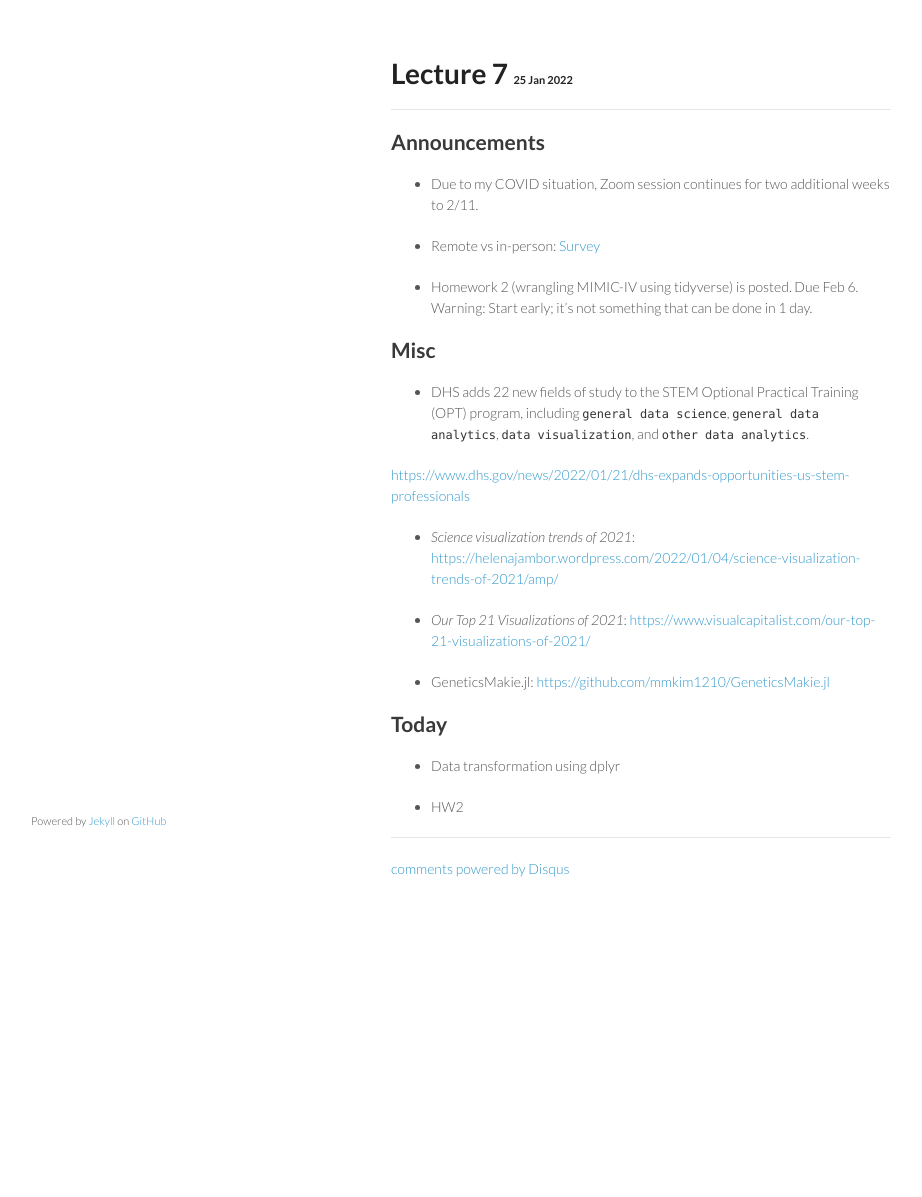
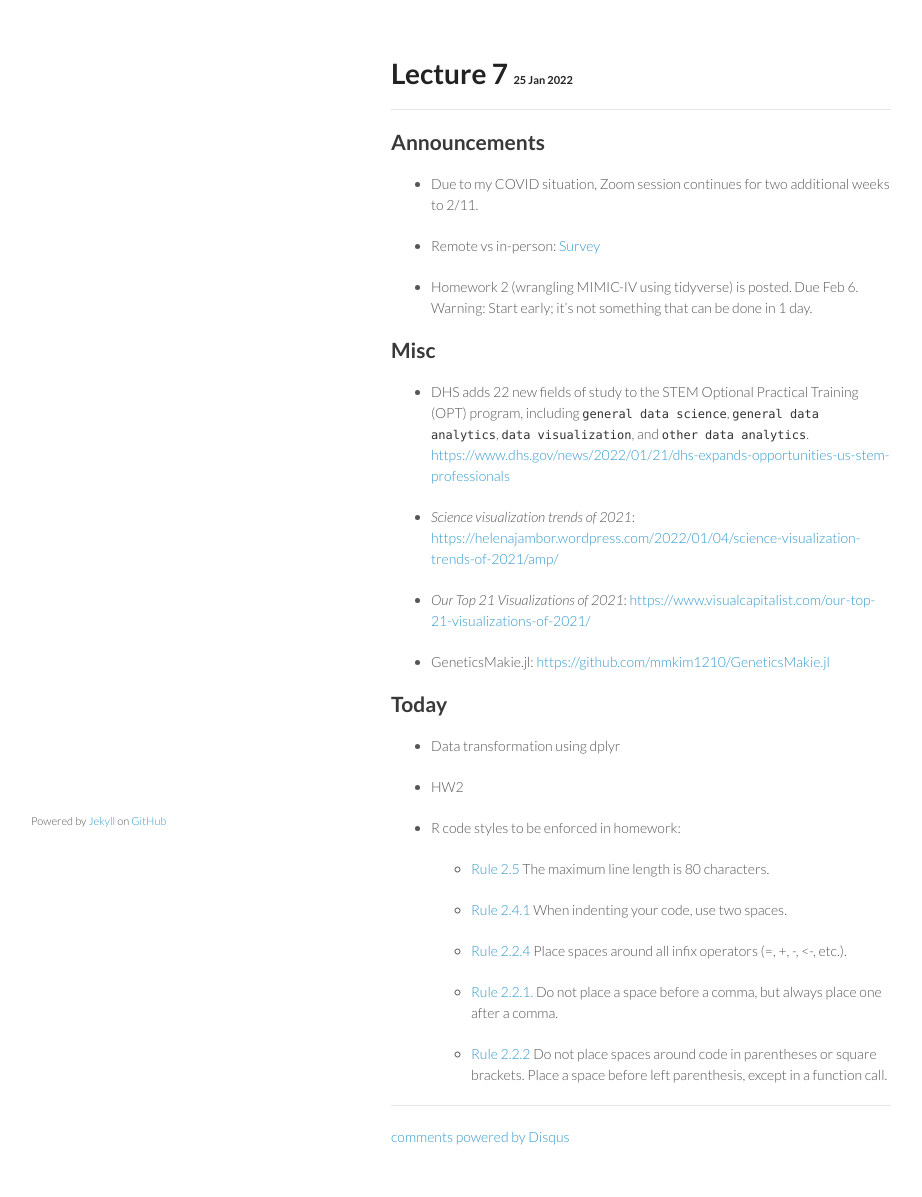
Before and after one commit to ucla-biostat-203b/2022winter, a Jekyll site: the page built from _posts/2022-01-25-week4-day1.md, in a window 1280 px wide. Shown: the whole page, without its empty margins (179-1101 px from the left). Built offline with Jekyll 4.4.1, drawn with Linux system fonts in a browser that asks for light colours; comment, search, counter and statistics services are not loaded; before the commit the page ends 929 px from its top, so only the background shows below that.

Commit message:
R code styles

```diff
--- a/_posts/2022-01-25-week4-day1.md
+++ b/_posts/2022-01-25-week4-day1.md
@@ -14,8 +14,7 @@ category: biostat203bwinter2022
 
 ## Misc
 
-* DHS adds 22 new fields of study to the STEM Optional Practical Training (OPT) program, including `general data science`, `general data analytics`, `data visualization`, and `other data analytics`.
-<https://www.dhs.gov/news/2022/01/21/dhs-expands-opportunities-us-stem-professionals>
+* DHS adds 22 new fields of study to the STEM Optional Practical Training (OPT) program, including `general data science`, `general data analytics`, `data visualization`, and `other data analytics`. <https://www.dhs.gov/news/2022/01/21/dhs-expands-opportunities-us-stem-professionals>
 
 * _Science visualization trends of 2021_: <https://helenajambor.wordpress.com/2022/01/04/science-visualization-trends-of-2021/amp/>
 
@@ -28,3 +27,15 @@ category: biostat203bwinter2022
 * Data transformation using dplyr
 
 * HW2
+
+* R code styles to be enforced in homework:
+
+    -   [Rule 2.5](https://style.tidyverse.org/syntax.html#long-lines) The maximum line length is 80 characters.
+
+    -   [Rule 2.4.1](https://style.tidyverse.org/syntax.html#indenting) When indenting your code, use two spaces.
+
+    -   [Rule 2.2.4](https://style.tidyverse.org/syntax.html#infix-operators) Place spaces around all infix operators (=, +, -, &lt;-, etc.).
+
+    -   [Rule 2.2.1.](https://style.tidyverse.org/syntax.html#commas) Do not place a space before a comma, but always place one after a comma.
+
+    -   [Rule 2.2.2](https://style.tidyverse.org/syntax.html#parentheses) Do not place spaces around code in parentheses or square brackets. Place a space before left parenthesis, except in a function call.
```
